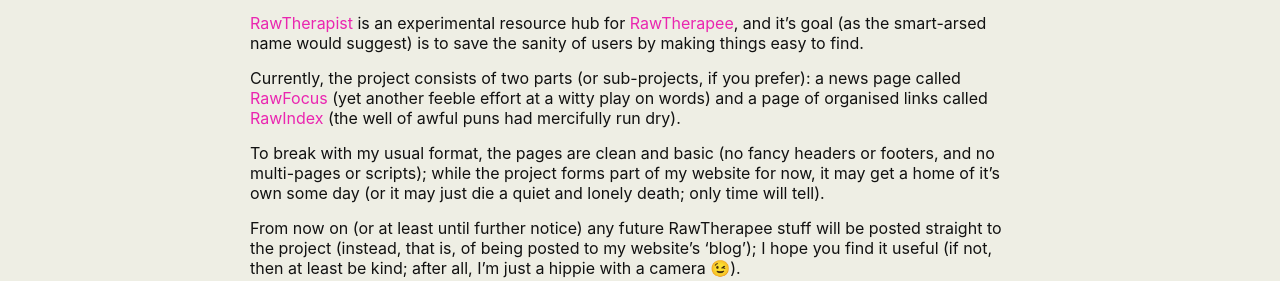
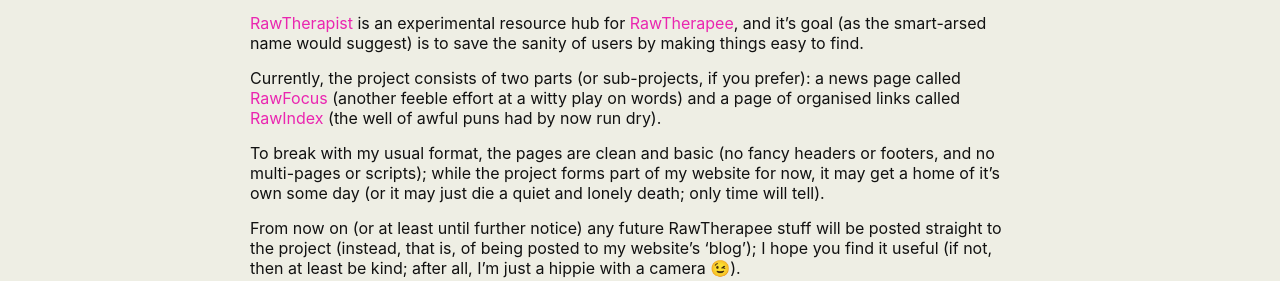
Before and after one commit to martbetz/martbetz.github.io, a Jekyll site: the page built from _posts/2024-02-20-rawtherapist.md, in a window 1280 px wide. Shown: the part 277-558 px from the top of the page. Built offline with Jekyll 4.4.1, drawn with Linux system fonts in a browser that asks for light colours.

Commit message:
Update 2024-02-20-rawtherapist.md

```diff
--- a/_posts/2024-02-20-rawtherapist.md
+++ b/_posts/2024-02-20-rawtherapist.md
@@ -9,7 +9,7 @@
 
 [RawTherapist](https://martbetz.github.io/WIP/homepage.html) is an experimental resource hub for [RawTherapee](https://rawtherapee.com), and it's goal (as the smart-arsed name would suggest) is to save the sanity of users by making things easy to find.
 
-Currently, the project consists of two parts (or sub-projects, if you prefer): a news page called [RawFocus](https://martbetz.github.io/WIP/rawfocus.html) (yet another feeble effort at a witty play on words) and a page of organised links called [RawIndex](https://martbetz.github.io/WIP/rawfocus.html) (the well of awful puns had mercifully run dry).
+Currently, the project consists of two parts (or sub-projects, if you prefer): a news page called [RawFocus](https://martbetz.github.io/WIP/rawfocus.html) (another feeble effort at a witty play on words) and a page of organised links called [RawIndex](https://martbetz.github.io/WIP/rawfocus.html) (the well of awful puns had by now run dry).
 
 To break with my usual format, the pages are clean and basic (no fancy headers or footers, and no multi-pages or scripts); while the project forms part of my website for now, it may get a home of it's own some day (or it may just die a quiet and lonely death; only time will tell).
 
```
